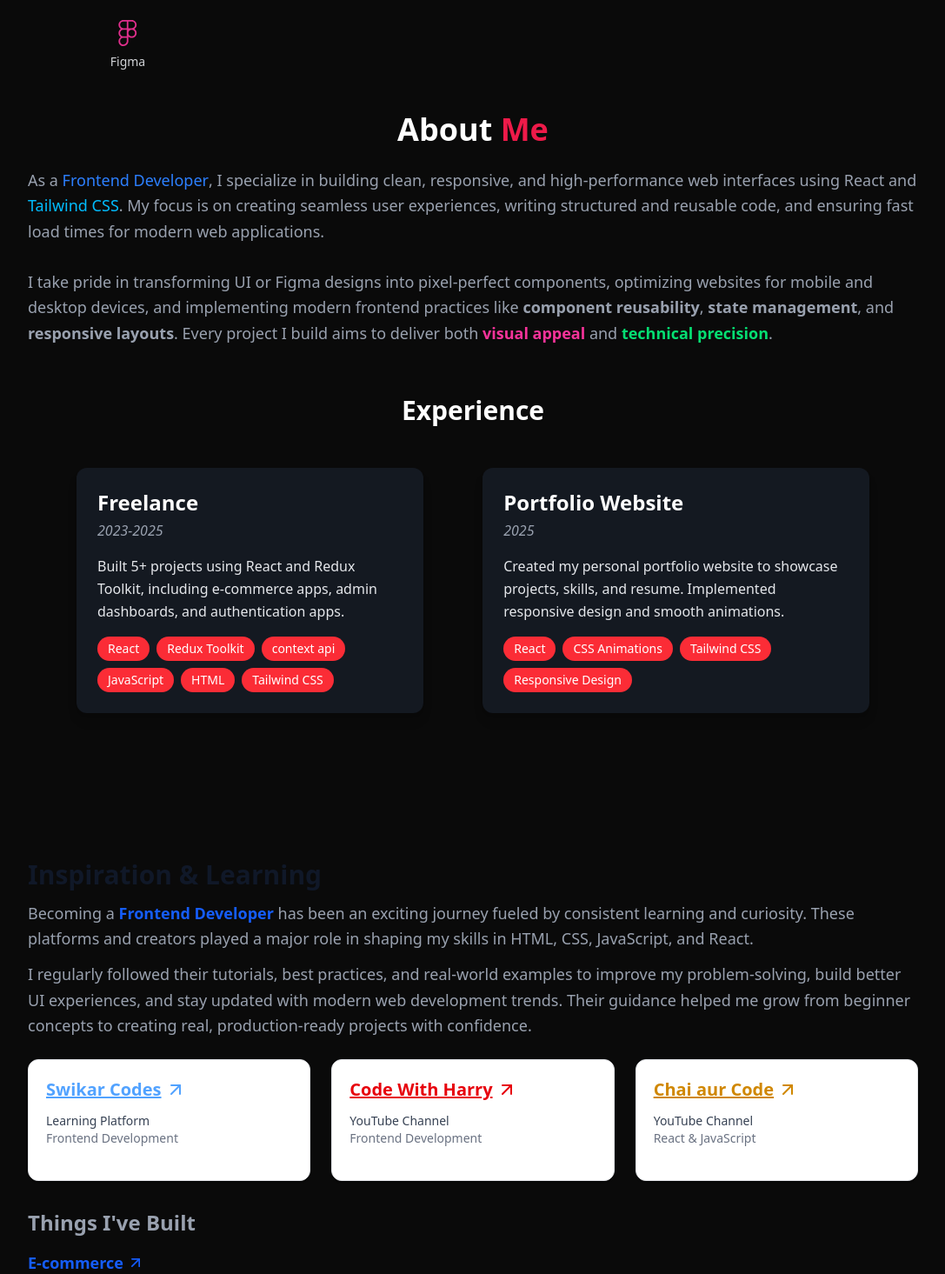
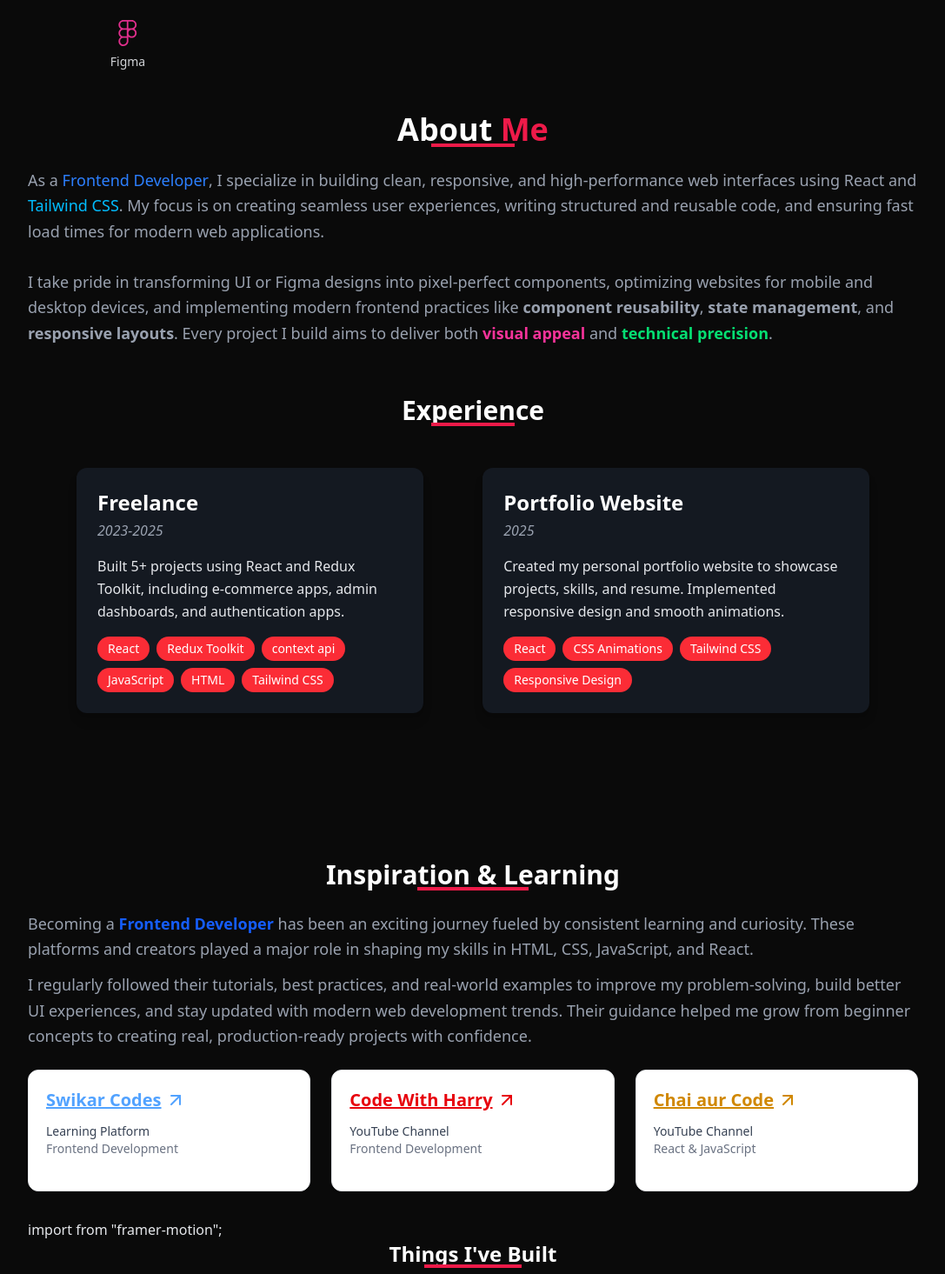
Before and after one commit to Parvesh-ops/Protfolio, a React (Vite) app: page / in a window 1280 px wide. Shown: the part 585-2050 px from the top of the page at 87% size, without its empty margins (96-1183 px from the left). Built offline with nearby package versions, Linux system fonts and the light colour scheme.

Commit message:
Framer Motion animation

```diff
--- a/src/Pages/About.jsx
+++ b/src/Pages/About.jsx
@@ -1,5 +1,6 @@
 import React from "react";
 import Experience from "./Experience";
+import { motion } from "framer-motion";
 
 const About = () => {
     return (
@@ -7,7 +8,19 @@ const About = () => {
             <div className="max-w-5xl mx-auto flex flex-col md:flex-row gap-10 items-center">
 
                 <div className="space-y-6 text-center md:text-left">
-                    <h2 className="text-3xl md:text-4xl font-bold text-white text-center">About <span className="text-[#ee1a49]">Me</span> </h2>
+                    <h2 className="relative text-3xl md:text-4xl font-bold text-white text-center">
+                        About <span className="text-[#ee1a49]">Me</span>
+
+                        {/* Animated underline */}
+                        <motion.span
+                            initial={{ width: 0 }}
+                            animate={{ width: "6rem" }} // Tailwind w-20 equivalent
+                            transition={{ duration: 0.8, ease: "easeOut" }}
+                            className="absolute bottom-0 left-1/2 h-1 bg-[#ee1a49] transform -translate-x-1/2"
+                        ></motion.span>
+                    </h2>
+
+
                     <p className="text-gray-400 leading-relaxed text-base md:text-lg">
                         As a <span className="text-blue-500 font-medium">Frontend Developer</span>,
                         I specialize in building clean, responsive, and high-performance web interfaces
--- a/src/Pages/Contact.jsx
+++ b/src/Pages/Contact.jsx
@@ -1,7 +1,7 @@
 import React from "react";
 import img1 from '../Images/contact.svg'
 import { Phone, Mail, MapPin } from "lucide-react"; // icons
-import Footer from "./Footer";
+import { motion } from "framer-motion";
 
 const ContactUs = () => {
   const handleFormSubmit = (e) => {
@@ -23,8 +23,16 @@ const ContactUs = () => {
   return (
     <section className="min-h-screen text-gray-200 dark:text-gray-200 flex flex-col items-center px-6 md:px-16 py-12">
       {/* Heading */}
-      <h1 className="text-3xl md:text-4xl font-bold mb-4 text-center text-white">
+      <h1 className="relative text-3xl md:text-4xl font-bold mb-4 text-center text-white">
         Contact <span>Us</span>
+
+        {/* Animated underline */}
+        <motion.span
+          initial={{ width: 0 }}
+          animate={{ width: "5rem" }} // Tailwind w-20 equivalent
+          transition={{ duration: 0.8, ease: "easeOut" }}
+          className="absolute bottom-0 left-1/2 h-1 bg-[#ee1a49] transform -translate-x-1/2"
+        />
       </h1>
 
       {/* Form & Illustration Container */}
--- a/src/Pages/Experience.jsx
+++ b/src/Pages/Experience.jsx
@@ -1,4 +1,5 @@
 import React from "react";
+import { motion } from "framer-motion";
 
 const experiences = [
   {
@@ -6,14 +7,14 @@ const experiences = [
     duration: "2023-2025",
     description:
       "Built 5+ projects using React and Redux Toolkit, including e-commerce apps, admin dashboards, and authentication apps.",
-    skills: ["React", "Redux Toolkit", "context api", "JavaScript", "HTML",  "Tailwind CSS"],
+    skills: ["React", "Redux Toolkit", "context api", "JavaScript", "HTML", "Tailwind CSS"],
   },
   {
     title: "Portfolio Website",
     duration: "2025",
     description:
       "Created my personal portfolio website to showcase projects, skills, and resume. Implemented responsive design and smooth animations.",
-    skills: ["React", "CSS Animations", "Tailwind CSS","Responsive Design"],
+    skills: ["React", "CSS Animations", "Tailwind CSS", "Responsive Design"],
   },
 ];
 
@@ -21,8 +22,16 @@ const Experience = () => {
   return (
     <section className="text-gray-200 dark:text-gray-200 px-6 md:px-14 py-14">
       <div className="max-w-6xl mx-auto flex flex-col gap-6">
-        <h2 className="text-2xl md:text-3xl font-bold mb-6 text-white text-center">
+        <h2 className="relative text-2xl md:text-3xl font-bold mb-6 text-white text-center">
           Experience
+
+          {/* Animated underline */}
+          <motion.span
+            initial={{ width: 0 }}
+            animate={{ width: "6rem" }} // Tailwind w-20 equivalent
+            transition={{ duration: 0.8, ease: "easeOut" }}
+            className="absolute bottom-0 left-1/2 h-1 bg-[#ee1a49] transform -translate-x-1/2"
+          />
         </h2>
 
         <div className="flex flex-col md:flex-row md:gap-17 gap-4">
--- a/src/Pages/Project.jsx
+++ b/src/Pages/Project.jsx
@@ -2,6 +2,7 @@ import React from "react";
 import ProjectCard from "./ProjectCard";
 import Internship from "./Internship";
 import Talk from "./Talk";
+import { motion } from "framer-motion";
 
 
 const projects = [
@@ -29,8 +30,16 @@ const Projects = () => {
     return (
         <section className="text-gray-200 dark:text-gray-200 flex flex-col justify-center px-6 md:px-16 py-16">
             {/* Work Section */}
-            <h2 className="text-2xl md:text-3xl font-semibold mb-3 flex flex-col sm:flex-row sm:items-center sm:gap-2 text-gray-900 dark:text-white">
+            <h2 className="relative text-2xl md:text-3xl font-semibold mb-6 text-white text-center">
                 Inspiration & Learning
+
+                {/* Animated underline */}
+                <motion.span
+                    initial={{ width: 0 }}
+                    animate={{ width: "8rem" }} // w-20 equivalent
+                    transition={{ duration: 0.8, ease: "easeOut" }}
+                    className="absolute bottom-0 left-1/2 h-1 bg-[#ee1a49] transform -translate-x-1/2"
+                />
             </h2>
             <p className="text-gray-400 dark:text-gray-400 leading-relaxed text-base md:text-lg mb-3">
                 Becoming a <span className="text-blue-600 font-bold">Frontend Developer</span> has been an exciting journey fueled by
@@ -50,7 +59,20 @@ const Projects = () => {
 
             {/* Projects */}
             <section className="mt-8">
-                <h2 className="text-2xl font-bold text-gray-400 dark:text-white mb-4">Things I've Built</h2>
+                import {motion} from "framer-motion";
+
+                <h2 className="relative text-2xl font-bold mb-6 text-white text-center">
+                    Things I've Built
+
+                    {/* Animated underline */}
+                    <motion.span
+                        initial={{ width: 0 }}
+                        animate={{ width: "7rem" }} // Tailwind w-20 equivalent
+                        transition={{ duration: 0.8, ease: "easeOut" }}
+                        className="absolute bottom-0 left-1/2 h-1 bg-[#ee1a49] transform -translate-x-1/2 w-20 md:w-28 lg:w-32"
+                    />
+                </h2>
+
                 {projects.map((proj, i) => (
                     <ProjectCard key={i} {...proj} />
                 ))}
```
Also changed, not shown: src/Pages/Internship.jsx (line endings or trailing spaces). Lines whose indentation alone changed are shown as unchanged.
